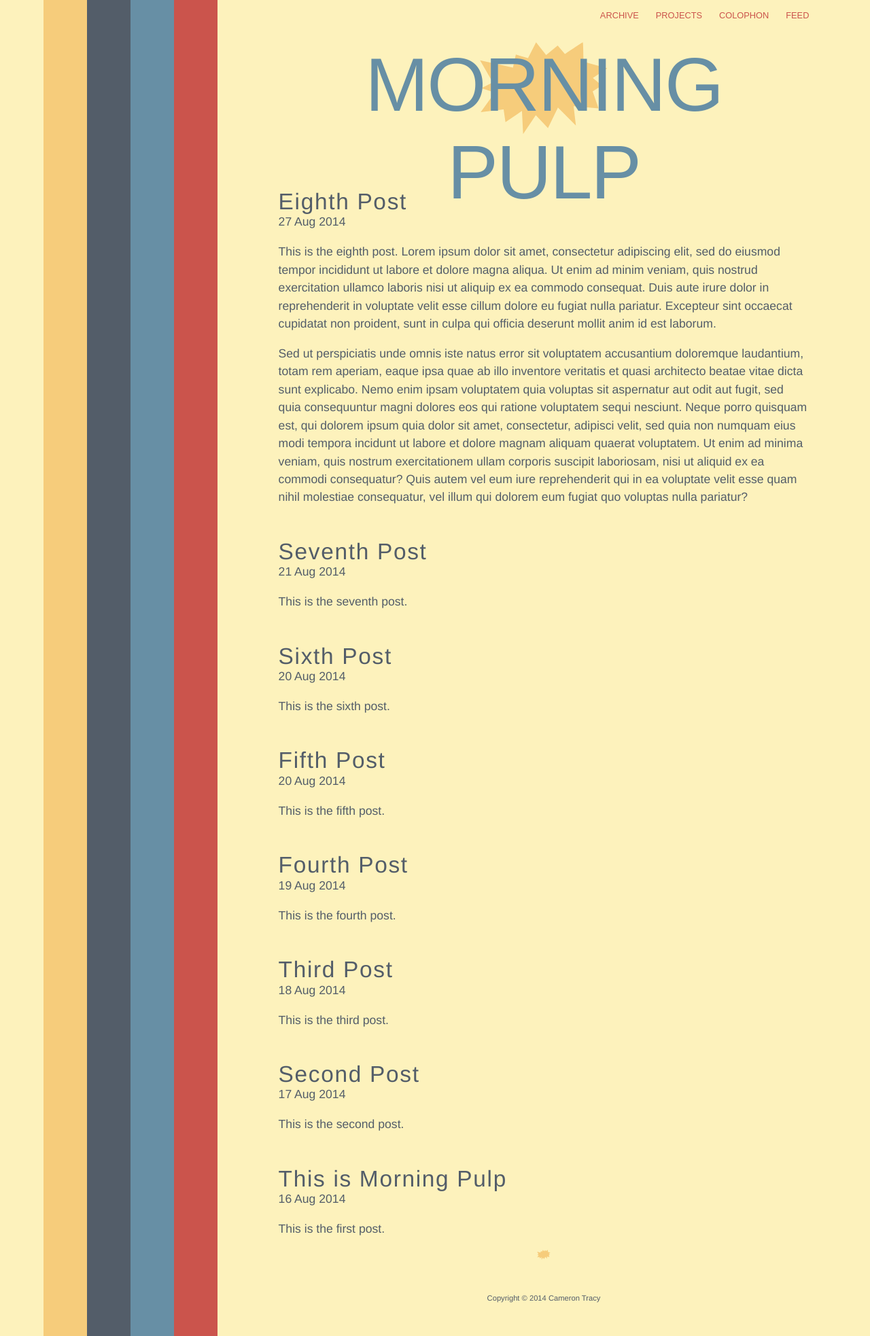
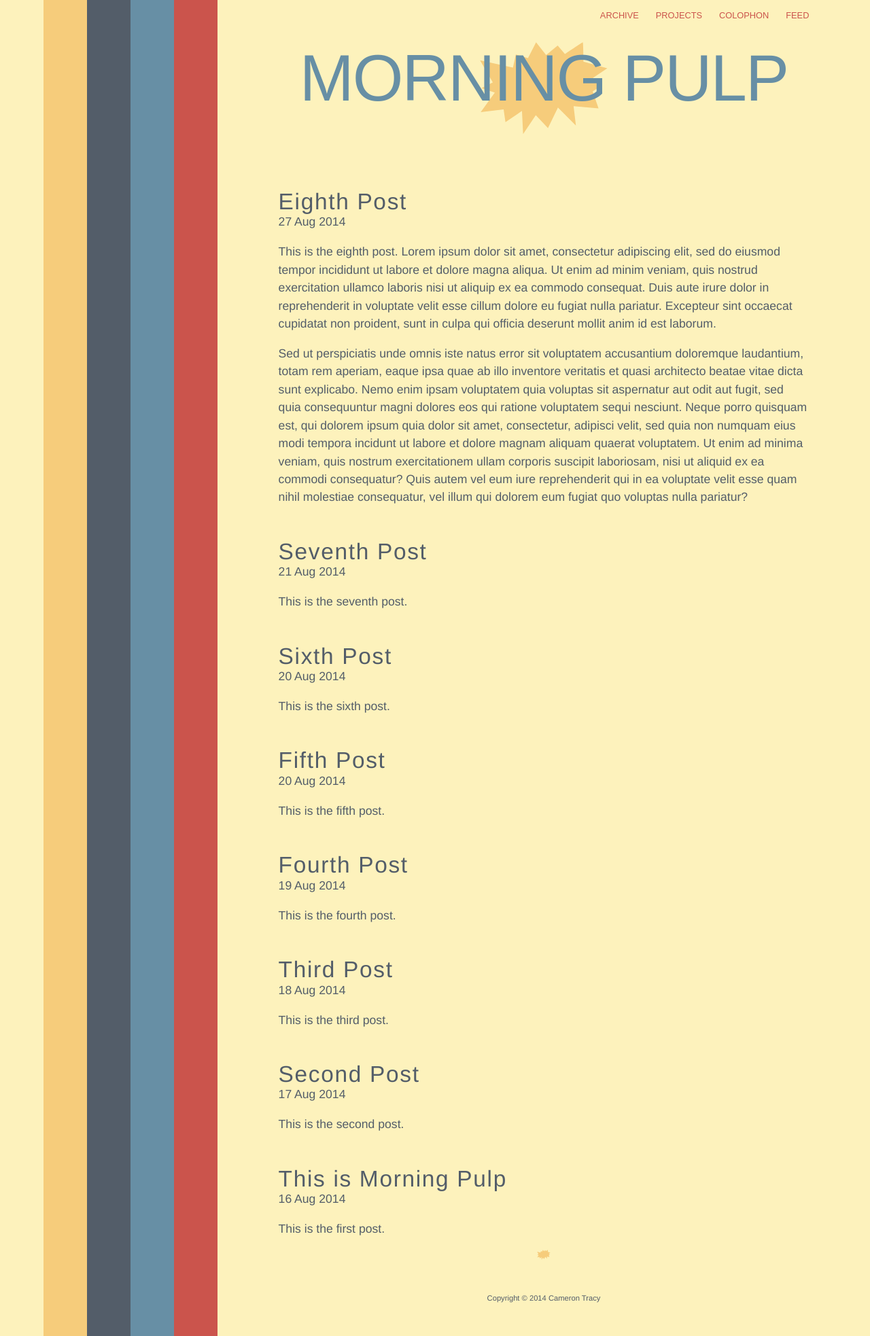
Before and after one commit to thatcameron/jekyll, a Jekyll site: the page built from index.html, in a window 1280 px wide. Shown: the whole page at 68% size. Built offline with Jekyll 4.4.1, drawn with Linux system fonts in a browser that asks for light colours; Markdown is read by kramdown in place of the engine named in the settings.

Commit message:
Still working on the header

```diff
--- a/css/css.css
+++ b/css/css.css
@@ -127,7 +127,7 @@ footer a {
 }
 /* END FOOTER */
 
-@media screen and (min-width: 500px) {
+@media screen and (min-width: 400px) {
   html {
     background-image: linear-gradient(to right, #fdf2bc, #fdf2bc 5%, #f6cc7b 5%, #f6cc7b 10%, #535d69 10%, #535d69 15%, #678fa5 15%, #678fa5 20%, #cb544c 20%, #cb544c 25%, rgba(0,0,0,0) 25%);
     background-repeat: repeat-y;
@@ -138,6 +138,7 @@ footer a {
   }
 
   header {
+    display: -webkit-flex;
     -webkit-order: 1;
     margin: 30px 0;
     width: 100%;
@@ -148,11 +149,13 @@ footer a {
   }
 
   header a {
+    display: inline;
+    margin: auto;
     width: auto;
-    margin: 0;
+    height: 140px;
     background: none;
     font-family: Futura-CondensedMedium, sans-serif;
-    font-size: 7em;
+    font-size: 4em;
     font-weight: normal;
     letter-spacing: -0.02em;
     text-align: center;
@@ -175,6 +178,12 @@ footer a {
   }
 }
 
+@media screen and (min-width: 700px) {
+  header a {
+    font-size: 6em;
+  }
+}
+
 @media print {
   html {
     background: none;
```
